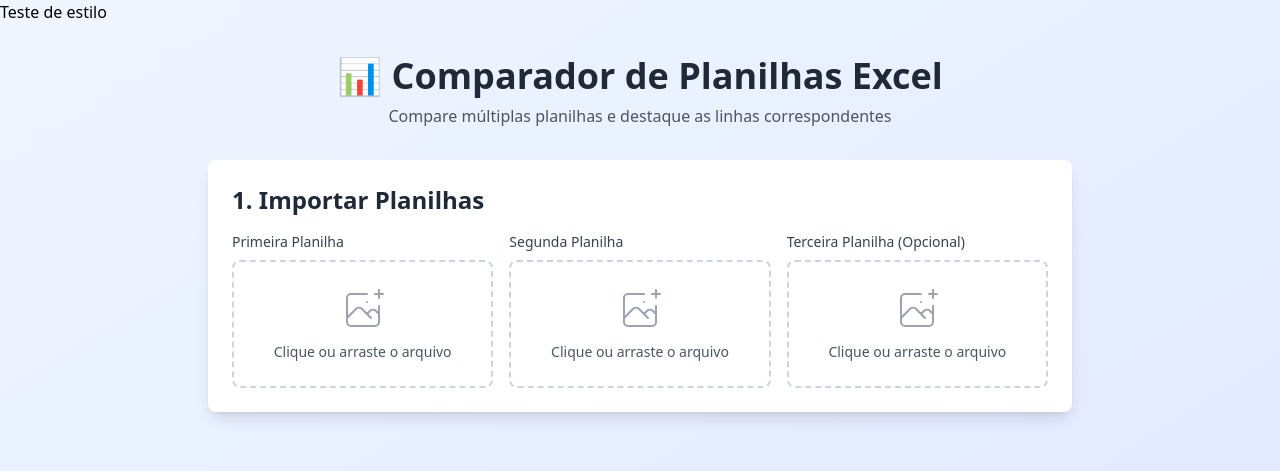
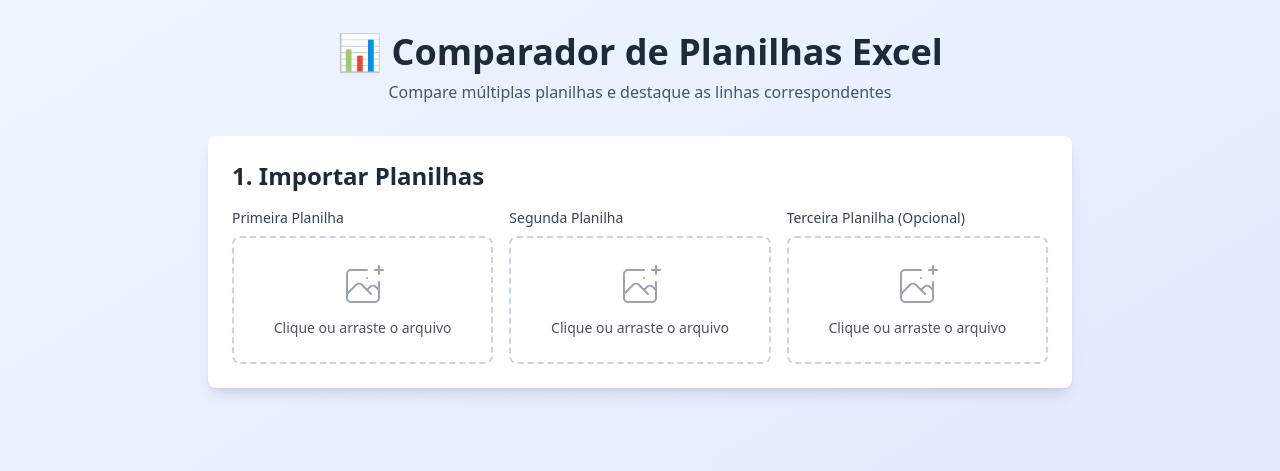
Before and after one commit to stewenascari/comparacao-planilhas, a plain HTML site: page index.html in a window 1280 px wide. Drawn offline with nearby package versions, Linux system fonts and the light colour scheme.

Commit message:
Update index.html

```diff
--- a/index.html
+++ b/index.html
@@ -14,7 +14,6 @@
 </head>
 
 <body class="bg-gradient-to-br from-blue-50 to-indigo-100 min-h-screen">
-  <h1>Teste de estilo</h1>
   <div class="container mx-auto px-4 py-8 max-w-4xl">
     <!-- Header -->
     <div class="text-center mb-8">
```
